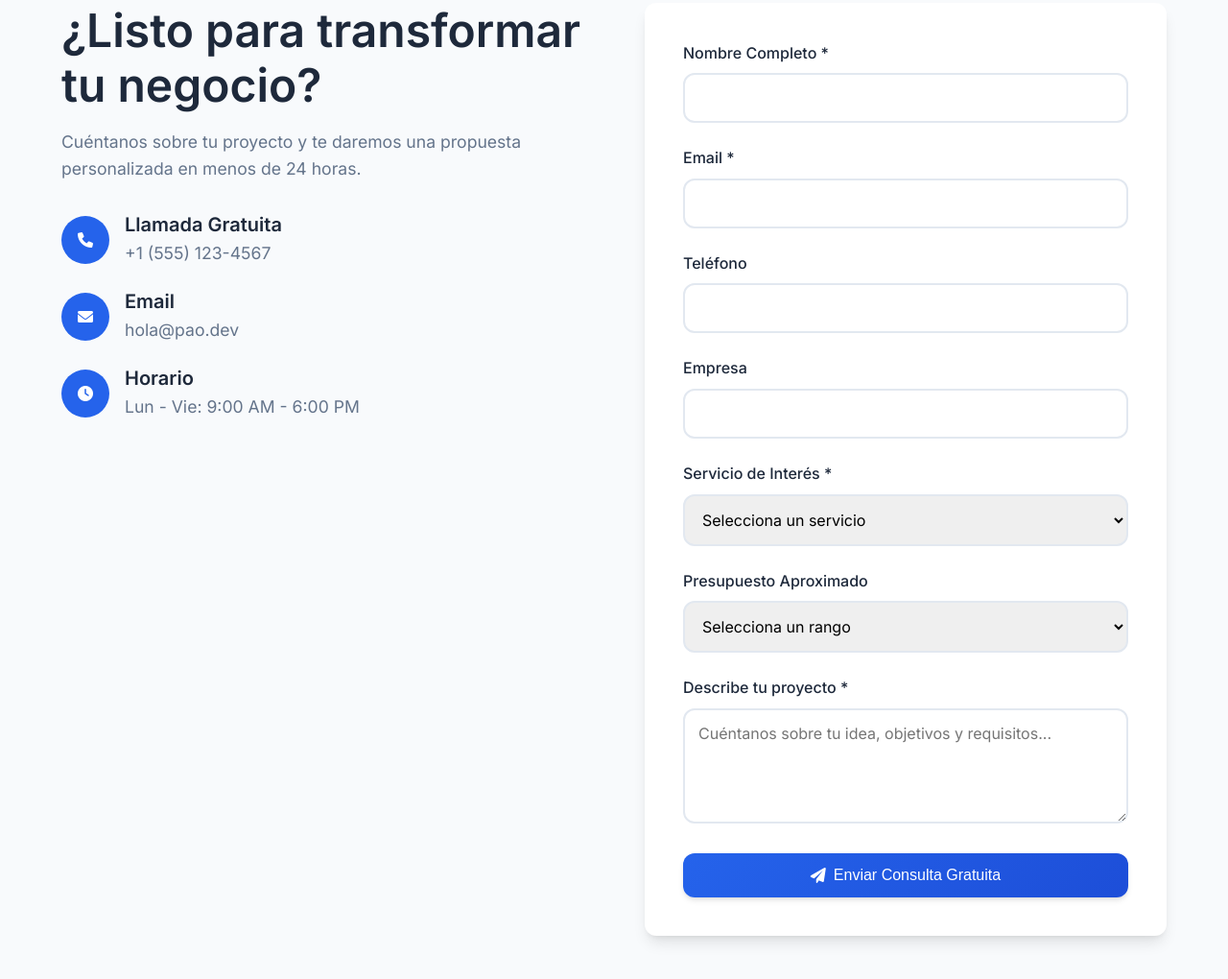
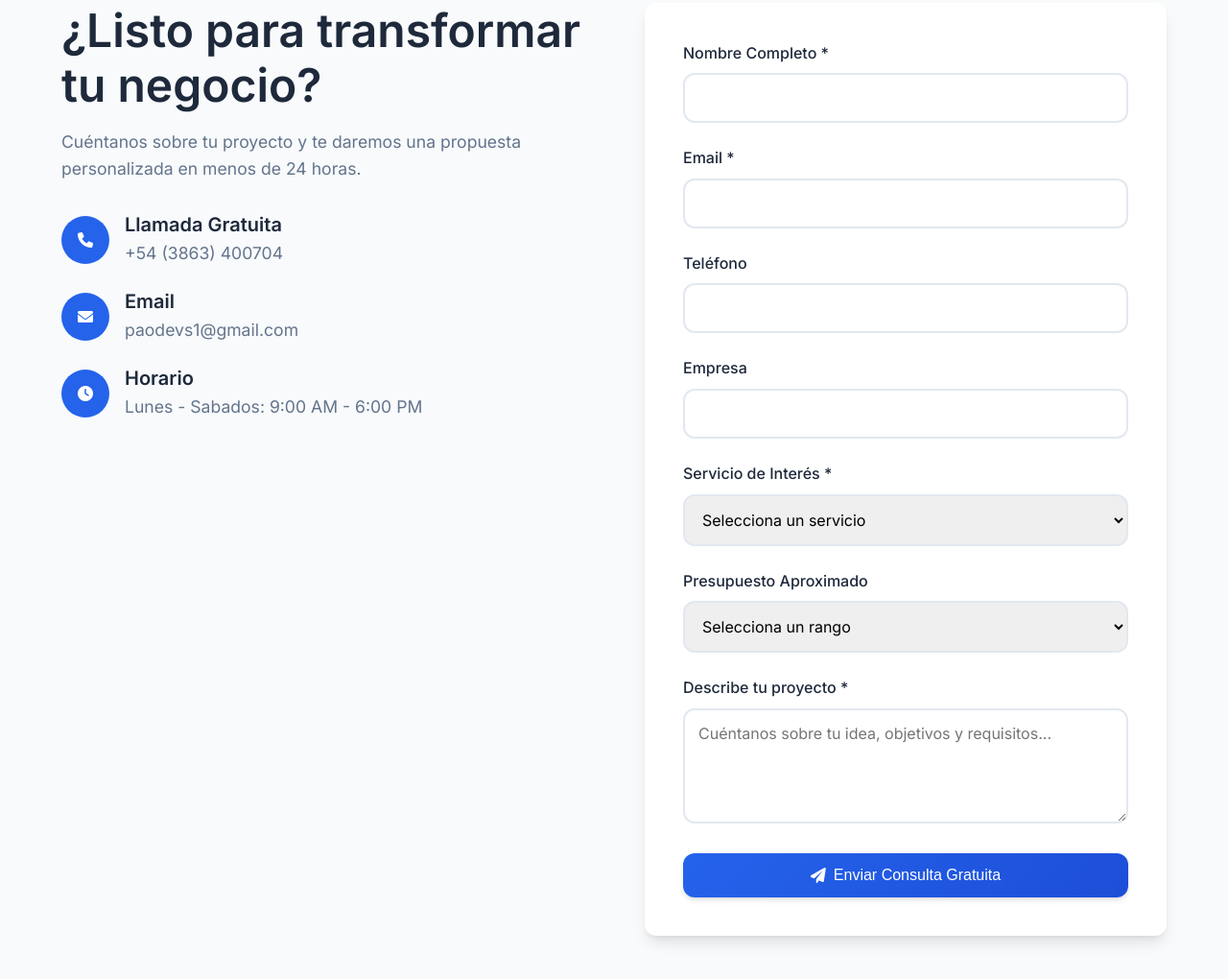
Before and after one commit to jeremias247/PAO, a plain HTML site: page index.html in a window 1280 px wide. Shown: the part 4314-5334 px from the top of the page at 96% size. Drawn offline with Linux system fonts and the light colour scheme.

Commit message:
Edit1 index.html

```diff
--- a/index.html
+++ b/index.html
@@ -364,7 +364,7 @@
                             </div>
                             <div>
                                 <h4>Llamada Gratuita</h4>
-                                <p>+1 (555) 123-4567</p>
+                                <p>+54 (3863) 400704</p>
                             </div>
                         </div>
 
@@ -374,7 +374,7 @@
                             </div>
                             <div>
                                 <h4>Email</h4>
-                                <p>hola@pao.dev</p>
+                                <p>paodevs1@gmail.com</p>
                             </div>
                         </div>
 
@@ -384,7 +384,7 @@
                             </div>
                             <div>
                                 <h4>Horario</h4>
-                                <p>Lun - Vie: 9:00 AM - 6:00 PM</p>
+                                <p>Lunes - Sabados: 9:00 AM - 6:00 PM</p>
                             </div>
                         </div>
                     </div>
@@ -505,4 +505,5 @@
     <script src="config.js"></script>
     <script src="script.js"></script>
 </body>
+
 </html>
```
